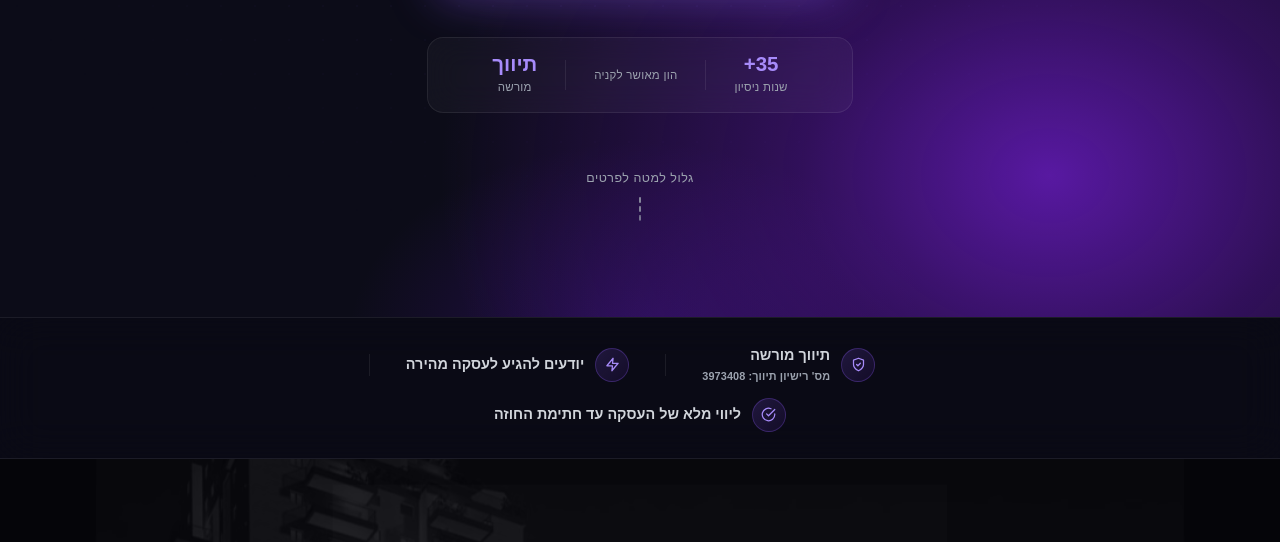
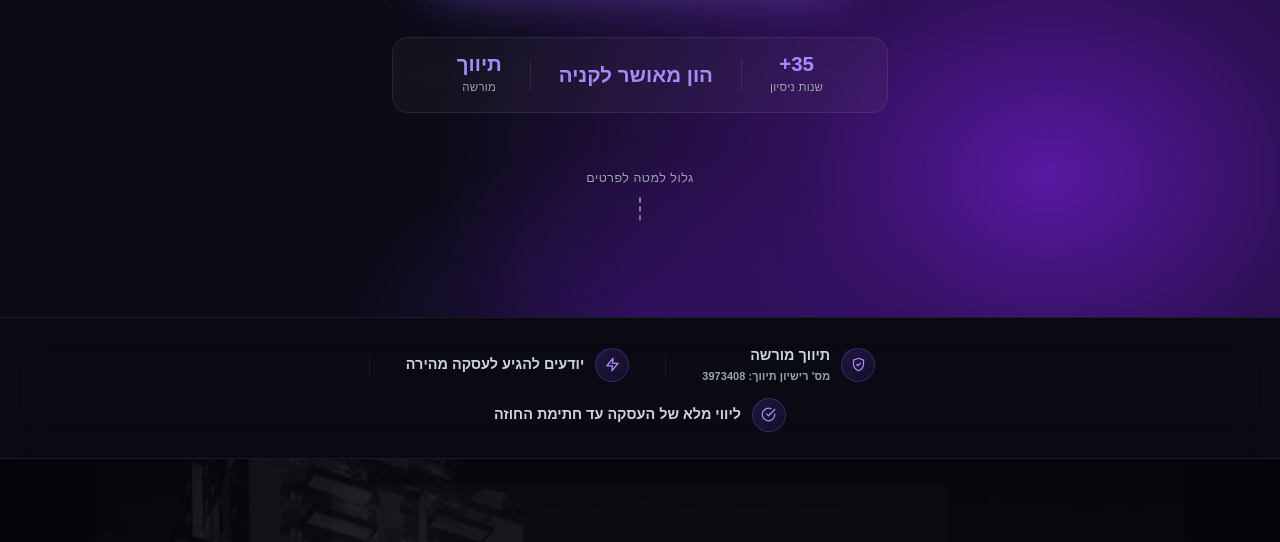
Before and after one commit to odedpery8-source/PSAGOT-ARAD, a plain HTML site: page index.html in a window 1280 px wide. Shown: the part 861-1403 px from the top of the page. Drawn offline with Linux system fonts and the light colour scheme; a script that the page names is missing; a web font is replaced by a local one.

Commit message:
Style הון מאושר לקניה as bold purple stat value
Co-Authored-By: Claude Sonnet 4.6 <noreply@anthropic.com>

```diff
--- a/index.html
+++ b/index.html
@@ -1277,7 +1277,7 @@ height="0" width="0" style="display:none;visibility:hidden"></iframe></noscript>
     </div>
     <div class="stat-sep" aria-hidden="true"></div>
     <div class="hero-stat">
-      <span>הון מאושר לקניה</span>
+      <strong>הון מאושר לקניה</strong>
     </div>
     <div class="stat-sep" aria-hidden="true"></div>
     <div class="hero-stat">
```
